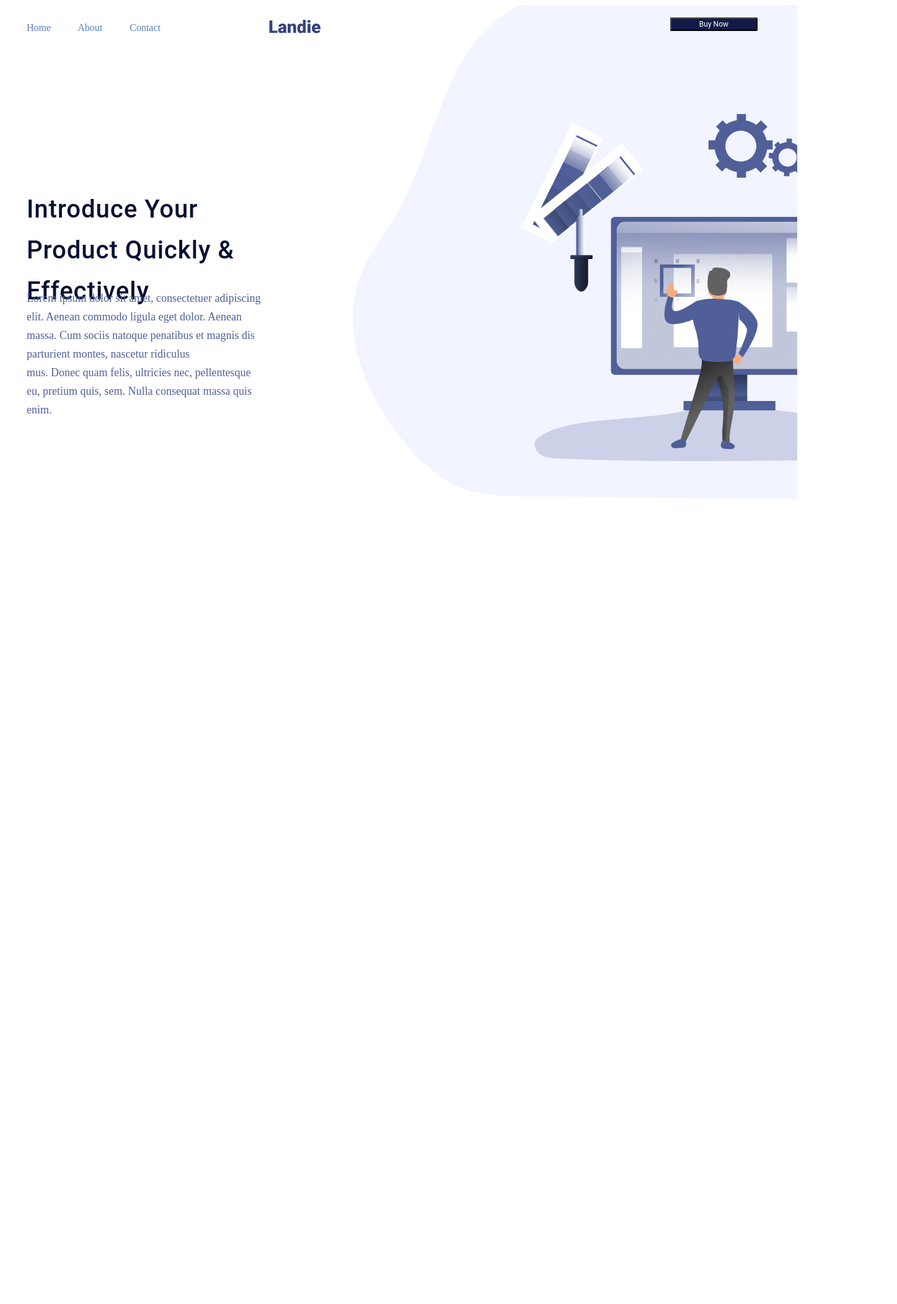
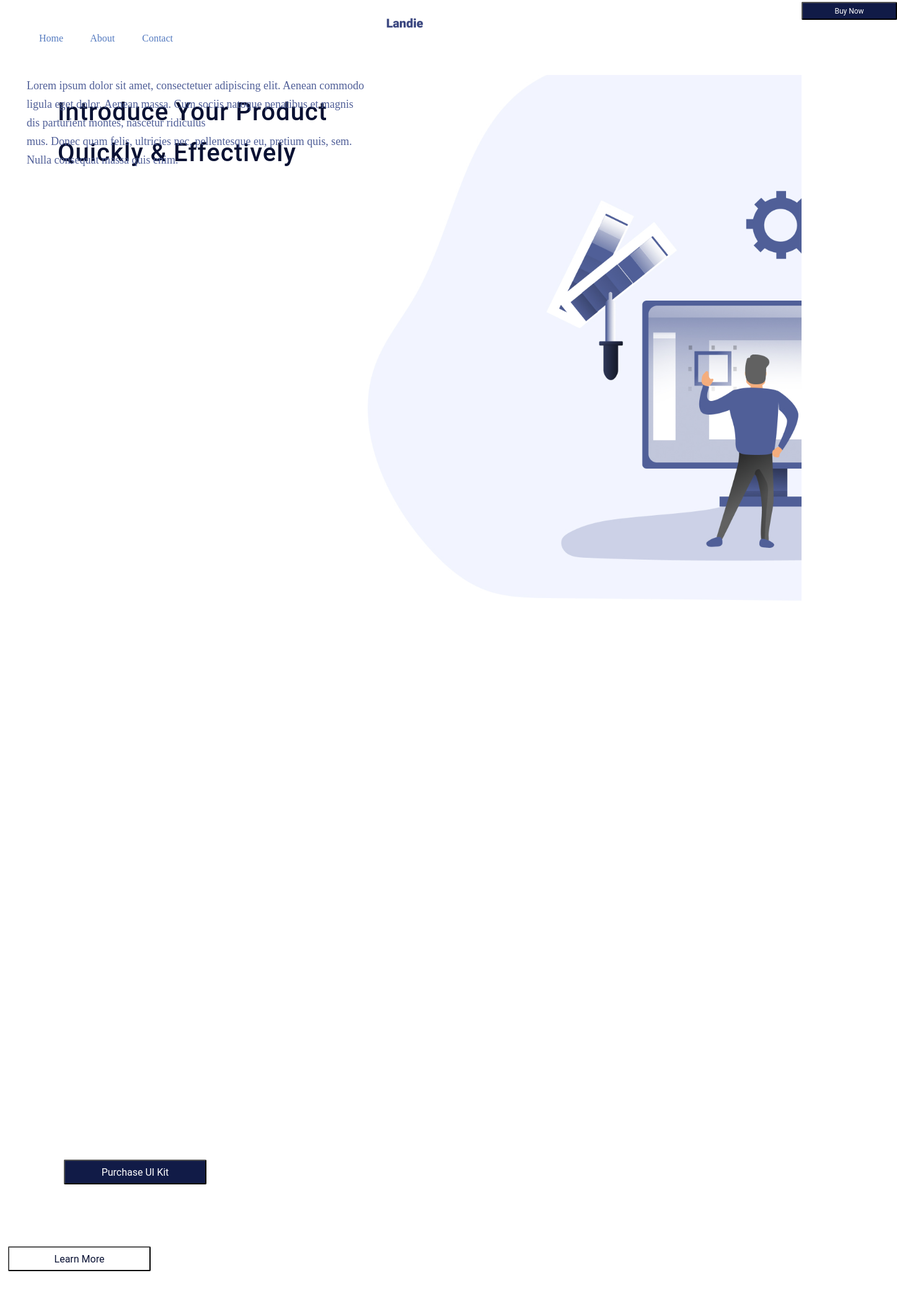
Before and after one commit to MoKop1993/Figma-Website, a plain HTML site: page index.html in a window 1280 px wide. Shown: the part 5-2109 px from the top of the page at 62% size, 1447 px wide, since content can reach past the window. Before the commit the page ends 811 px from the top, so only its background shows below. Drawn offline with Linux system fonts and the light colour scheme.

Commit message:
mask, buttons

```diff
--- a/index.html
+++ b/index.html
@@ -8,24 +8,29 @@
     <title>website</title>
   </head>
     <div class="container">
-
       <div class="navigation-container">
         Home About Contact
       </div>
       <div class="logo-container">
     <img src="Landie@2x.jpg" />
       </div>
+
+          <div class="background-image">
+          </div>
+          <div class="bacground-mask"></div>
     <div class="buy-now-container">
-      <button>Buy Now</button>
+      <button class="buy-now">Buy Now</button>
     </div>
-        <div class="background-image">
-
-</div>
 <h1 class="title-introduce">Introduce Your Product Quickly & Effectively</h1>
 <p class="body-paragraph-1">
-    Lorem ipsum dolor sit amet, consectetuer adipiscing elit. Aenean commodo ligula eget dolor. Aenean massa. Cum sociis natoque penatibus et magnis dis parturient montes, nascetur ridiculus <br />
-mus. Donec quam felis, ultricies nec, pellentesque eu, pretium quis, sem. Nulla consequat massa quis enim.
+    Lorem ipsum dolor sit amet, consectetuer adipiscing elit. Aenean commodo ligula eget dolor. Aenean massa. Cum sociis natoque penatibus et magnis dis parturient montes, nascetur ridiculus
+     <br /> mus. Donec quam felis, ultricies nec, pellentesque eu, pretium quis, sem. Nulla consequat massa quis enim.
 </p>
+<div class="purchase-container">
+      <button class="purchase-UI-kit">Purchase UI Kit</button>
+    <button class="learn-more">Learn More</button>
+    </div>
+
 </div>
 </body>
 </html>
--- a/style.css
+++ b/style.css
@@ -1,7 +1,28 @@
 .container {
   display: grid;
-  grid-template-columns: 1fr 1fr 1fr;
-  grid-template-rows: 1fr;
+  grid-template-columns: repeat(3, 1fr);
+  grid-template-rows: 1fr 1fr;
+}
+
+.container div {
+  background-size: cover;
+}
+
+.background-mask {
+  background-image: url("Mask.jpg");
+  width: 100%;
+}
+
+.background-image {
+  position: relative;
+  background-image: url("designer_1.jpg");
+  width: 700px;
+  height: 850px;
+  display: grid;
+  grid-column-start: 2;
+  grid-row-start: 1;
+  display: flex;
+  justify-content: flex-start;
 }
 
 .navigation-container {
@@ -12,13 +33,10 @@
   display: flex;
   align-items: top;
   word-spacing: 40px;
-  margin: 30px 0px;
+  margin: 50px 55px;
   color: #557bc0;
   font-weight: 400;
-  line-height: 24px;
-  margin-left: 35px;
-  min-height: 24px;
-  min-width: 38px;
+  width: 350px;
 }
 
 .logo-container {
@@ -28,45 +46,32 @@
   display: grid;
   grid-row-end: 1;
   grid-column-start: 2;
+  width: 150px;
 }
 img {
-  width: 20%;
-  margin-top: 10px;
-  padding: 10px 350px 40px 4px;
+  width: 40%;
+  margin: 10px 30px;
+  padding: 10px 50px 40px 0px;
 }
 
 .buy-now-container {
   display: grid;
   grid-template-columns: 1fr;
-  grid-row-end: -2;
+  grid-template-rows: 1fr;
+  grid-row-end: 1;
   grid-column-start: 3;
-  display: flex;
-  justify-content: right;
+  max-width: 50px 100px;
 }
 
-button {
-  position: absolute;
+.buy-now {
   font-family: Roboto;
   font-style: normal;
   font-size: 12px;
   color: white;
   background: #111b47;
   border-radius: 2px;
-  padding: 2px 45px;
-  margin: 25px 50px;
-}
-
-.background-image {
-  background-size: cover;
-  margin: 5px 50px 270px 140px;
-  background-image: url("designer_1.jpg");
-  width: 170%;
-  height: 290%;
-  display: grid;
-  grid-template-columns: 1fr 1fr;
-  grid-template-rows: 1fr;
-  grid-column-start: 2;
-  grid-row-end: -2;
+  width: 154px;
+  height: 29px;
 }
 
 .title-introduce {
@@ -74,11 +79,10 @@ button {
   grid-template-columns: 1fr;
   grid-row-end: 2;
   grid-column-start: 1;
-  display: flex;
-  align-items: top;
   color: #091133;
-  margin-left: 35px;
+  margin-left: 85px;
   height: 132px;
+  width: 500px;
   font-family: Roboto;
   font-style: normal;
   font-weight: 500;
@@ -90,10 +94,9 @@ button {
 .body-paragraph-1 {
   display: grid;
   grid-template-columns: 1fr;
-  grid-row-end: 3;
+  grid-row-end: 2;
   grid-column-start: 1;
-  display: flex;
-  align-items: top;
+
   margin-left: 35px;
   color: #505f98;
   height: 164px;
@@ -101,3 +104,39 @@ button {
   font-size: 18px;
   line-height: 30px;
 }
+
+.purchase-container {
+  display: grid;
+  grid-template-columns: 1fr;
+  grid-row-end: 5;
+  grid-column-start: 1;
+  display: flex;
+  flex-wrap: wrap;
+  justify-content: left;
+}
+
+.purchase-UI-kit {
+  font-family: Roboto;
+  font-style: normal;
+  font-size: 16px;
+  color: white;
+  background: #111b47;
+  border-radius: 2px;
+  padding: 2px 45px;
+  margin: 50px 95px;
+  width: 230px;
+  height: 40px;
+}
+
+.learn-more {
+  font-family: Roboto;
+  font-style: normal;
+  font-size: 16px;
+  color: #091133;
+  background: white;
+  border-radius: 2px;
+  padding: 2px 45px;
+  margin: 50px 5px;
+  width: 230px;
+  height: 40px;
+}
```
Also changed, not shown: Mask.jpg (added).
